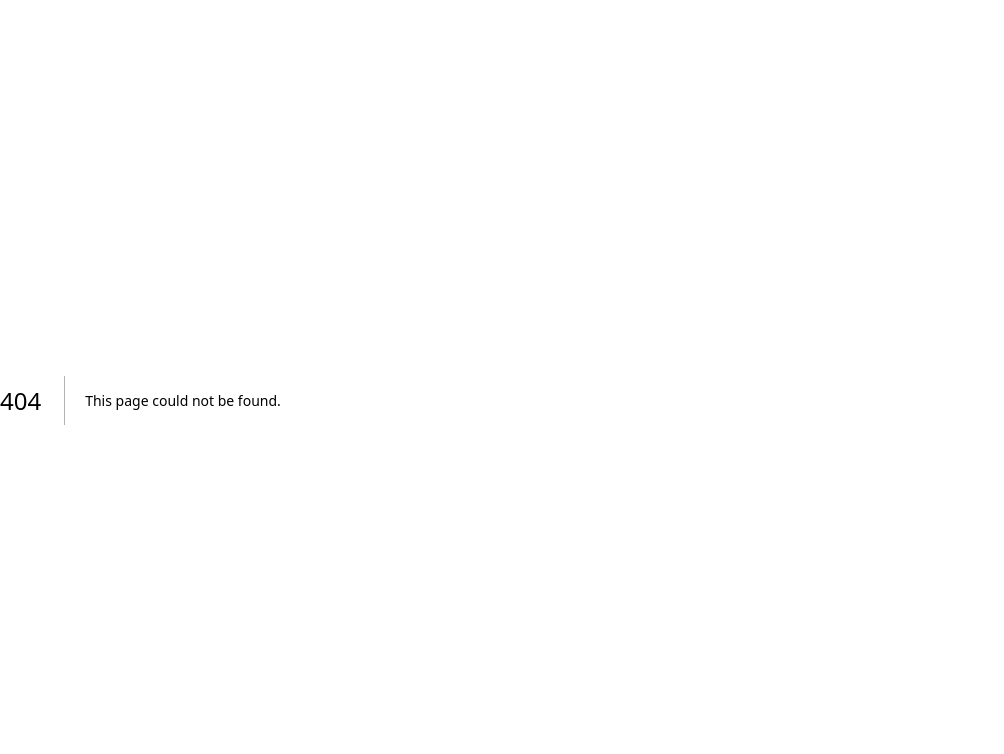
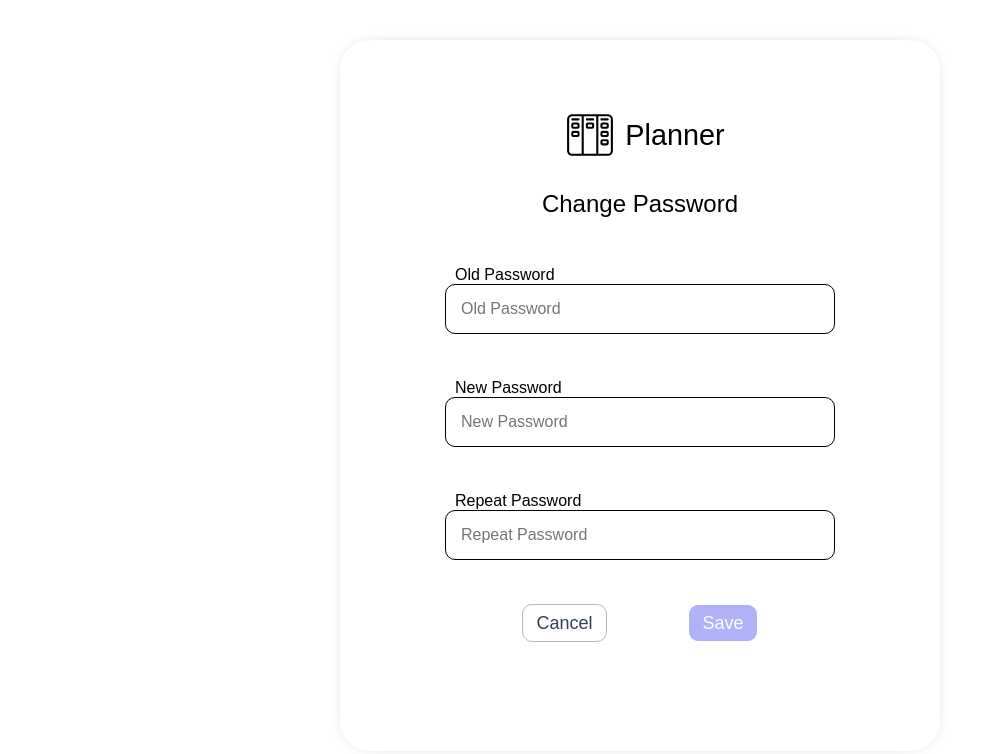
Before and after one commit to maninder56/Planner-Web-App, a Next.js app in the folder front-end/: page /profile/changepassword in a window 1280 px wide. Before the commit this address had no page. Shown: the top 754 px of the page, without its empty margins (0-1004 px from the left). Built offline with nearby package versions, Linux system fonts and the light colour scheme; no server answers.

Commit message:
Added password changed page

```diff
--- a/front-end/src/Services/userService.ts
+++ b/front-end/src/Services/userService.ts
@@ -30,7 +30,7 @@ export async function LogoutUserRequest() {
 }
 
 
-export async function ChangeUserPasswordRequest(oldPassword: string, newPassword: string) {
+export async function ChangeUserPasswordRequest(data: {oldPassword: string, newPassword: string}) {
     const subUrl = accountRoute + '/password';
     const request: RequestInit = {
         headers: {
@@ -39,8 +39,8 @@ export async function ChangeUserPasswordRequest(oldPassword: string, newPassword
         method: 'PATCH',
         credentials: 'include',
         body: JSON.stringify({
-            OldPassword: oldPassword,
-            NewPassword: newPassword,
+            OldPassword: data.oldPassword,
+            NewPassword: data.newPassword,
         }),
     };
 
--- a/front-end/src/Types/appRoutes.ts
+++ b/front-end/src/Types/appRoutes.ts
@@ -5,4 +5,4 @@ export type AppRoute =
     '/login'            |
     '/signup'           |
     '/profile'          |
-    '/changepassword'   ;
+    '/profile/changepassword'   ;
--- /dev/null
+++ b/front-end/src/app/profile/changepassword/components/passwordChangedDialogBox.tsx
@@ -0,0 +1,16 @@
+import HoverConfirmation from '@/Components/HoverConfirmation/hoverConfirmation';
+import { AppRoute } from '@/Types/appRoutes';
+import { permanentRedirect } from 'next/navigation';
+
+export default function PasswordchangedDialogBox() {
+    const logInRoute: AppRoute = '/login';
+    return (
+        <HoverConfirmation
+            title='Password changed successfully'
+            message='You password has been updated, please login with your new password.'
+            onConfirmName='Login'
+            onConfirm={() => {
+                permanentRedirect(logInRoute);
+            }} />
+    );
+}
--- /dev/null
+++ b/front-end/src/app/profile/changepassword/page.module.css
@@ -0,0 +1,36 @@
+
+
+.pageTitle {
+    margin-top: 30px;
+
+    font-size: 1.5rem;
+    text-align: center;
+}
+
+
+
+
+.formError {
+    margin-top: 10px;
+
+    min-height: 1.1rem;
+
+    font-size: 1rem;
+    text-align: center;
+    color: red;
+}
+
+
+.buttons {
+    display: flex;
+    justify-content: space-evenly;
+}
+
+
+
+
+@media (min-width: 600) {
+    .pageTitle {
+        font-size: 1.6rem;
+    }
+}
--- /dev/null
+++ b/front-end/src/app/profile/changepassword/page.tsx
@@ -0,0 +1,191 @@
+'use client'
+
+import FormInput from '@/Components/Inputs/formInput';
+import styles from './page.module.css';
+import Loading from '../loading';
+import { FormEvent, useEffect, useState } from 'react';
+import { useUserStore } from '@/Store/userStore';
+import { useBoardUIStore } from '@/app/dashboard/Store/boardUIStore';
+import { AppRoute } from '@/Types/appRoutes';
+import { ValidatePassword } from '@/Utilities/validations';
+import Button from '@/Components/Buttons/button';
+import { permanentRedirect } from 'next/navigation';
+import { ApiRequestWithRefreshTokenAttemptAndData } from '@/Services/ApiRequest';
+import { ChangeUserPasswordRequest } from '@/Services/userService';
+import PasswordchangedDialogBox from './components/passwordChangedDialogBox';
+import SessionExpired from '@/Components/Alert/SessionExpired/sessionExpired';
+
+interface errorsInterface {
+    oldPasswordError?: string;
+    newPasswordError?: string;
+    repeatNewPasswordError?: string;
+}
+
+
+export default function Page () {
+    const sessionExpired = useUserStore((state) => state.sessionExpired);
+    const setSessionExpired = useUserStore((state) => state.setSessionExpired);
+
+    const setActivePanel = useBoardUIStore((state) => state.setActivePanel);
+
+    const [oldPassword, setOldPassword] = useState('');
+    const [newPassword, setNewPassword] = useState('');
+    const [repeatNewPassword, setRepeatNewPassword] = useState('');
+
+    const [formErrors, setFormErrors] = useState<errorsInterface>({});
+    const [formSubmitError, setFormSubmitError] = useState('');
+    const [buttonsDisabled, setButtonsDisabled] = useState(false);
+    const [passwordChangedSuccessfully, setPasswordChangedSuccessfully] = useState(false);
+
+    const profileRoute: AppRoute = '/profile';
+
+    function validateOldPassword(value: string): string | undefined {
+        const valueTrimmed = value.trim();
+        if (valueTrimmed === '') {
+            return 'Old password is Required';
+        } else {
+            return undefined;
+        }
+    }
+
+    function validateNewPassword(value: string): string | undefined {
+        const valueTrimmed = value.trim();
+        if (valueTrimmed === '') {
+            return 'New password is Required';
+        } else if (!ValidatePassword(valueTrimmed)) {
+            return 'Your password is not strong, Please provide atleast 8 characters with number, capital and small letters';
+        } else {
+            return undefined;
+        }
+    }
+
+    function validateRepeatNewPassword(value: string): string | undefined {
+        const valueTrimmed = value.trim();
+        if (valueTrimmed === '') {
+            return 'Please Retype your new password';
+        } else if (valueTrimmed !== newPassword) {
+            return 'Password does not match';
+        } else {
+            return undefined;
+        }
+    }
+
+    function validateFormValues() {
+        const errors: errorsInterface = {};
+
+        const oldPasswordValidation = validateOldPassword(oldPassword);
+        if (oldPasswordValidation) {
+            errors.oldPasswordError = oldPasswordValidation;
+        }
+
+        const newPasswordValidation = validateNewPassword(newPassword);
+        if (newPasswordValidation) {
+            errors.newPasswordError = newPasswordValidation;
+        }
+
+        const repeatValidation = validateRepeatNewPassword(repeatNewPassword);
+        if (repeatValidation) {
+            errors.repeatNewPasswordError = repeatValidation;
+        }
+
+        setFormErrors(errors);
+        return Object.keys(errors).length === 0;
+    }
+
+    function disableSaveButton() {
+        const hasEmptyFields =
+            oldPassword === '' ||
+            newPassword === '' ||
+            repeatNewPassword === '';
+
+        if (hasEmptyFields) return true;
+
+        for(let value of Object.values(formErrors)) {
+            if (typeof(value) === 'string') {
+                return true;
+            }
+        }
+
+        return false;
+    }
+
+    async function handleSubmit(e: FormEvent) {
+        e.preventDefault();
+
+        if (!validateFormValues()) return;
+
+        setButtonsDisabled(true);
+
+        try {
+            const result = await ApiRequestWithRefreshTokenAttemptAndData(ChangeUserPasswordRequest,
+                { oldPassword: oldPassword, newPassword: newPassword});
+            if (result.ok) {
+                setPasswordChangedSuccessfully(true);
+            } else if (result.error === 'Unauthorized') {
+                setSessionExpired(true);
+            } else if (result.error === 'BadRequest') {
+                setFormSubmitError('Invalid password');
+            } else {
+                setFormSubmitError('Failed to update password, Please try again');
+            }
+        } finally {
+            setButtonsDisabled(false);
+        }
+    }
+
+    useEffect(() => {
+        setActivePanel('none');
+    }, []);
+
+    return (
+        <div className={styles.wrapper}>
+            <form onSubmit={handleSubmit}>
+                <header className={styles.pageTitle}>Change Password</header>
+                <div className={styles.formError}>{formSubmitError}</div>
+                <FormInput label='Old Password' placeholder='Old Password' maxLength={100} value={oldPassword}
+                    error={formErrors.oldPasswordError} type='password'
+                    setValue={(value) => {
+                        setOldPassword(value);
+                        const validationResult = validateOldPassword(value);
+                        if (validationResult !== undefined) {
+                            setFormErrors({...formErrors, oldPasswordError: validationResult});
+                        } else {
+                            setFormErrors({...formErrors, oldPasswordError: undefined});
+                        }
+                    }}/>
+                <FormInput label='New Password' placeholder='New Password' maxLength={100} value={newPassword}
+                    error={formErrors.newPasswordError} type='password'
+                    setValue={(value) => {
+                        setNewPassword(value);
+                        const validationResult = validateNewPassword(value);
+                        if (validationResult !== undefined) {
+                            setFormErrors({...formErrors, newPasswordError: validationResult});
+                        } else {
+                            setFormErrors({...formErrors, newPasswordError: undefined});
+                        }
+                    }}/>
+                <FormInput label='Repeat Password' placeholder='Repeat Password' maxLength={100} value={repeatNewPassword}
+                    error={formErrors.repeatNewPasswordError} type='password'
+                    setValue={(value) => {
+                        setRepeatNewPassword(value);
+                        const validationResult = validateRepeatNewPassword(value);
+                        if (validationResult !== undefined) {
+                            setFormErrors({...formErrors, repeatNewPasswordError: validationResult});
+                        } else {
+                            setFormErrors({...formErrors, repeatNewPasswordError: undefined});
+                        }
+                    }}/>
+                <div className={styles.buttons}>
+                    <Button name='Cancel' color='transparent-with-outline' disabled={buttonsDisabled} onClick={() => {
+                        permanentRedirect(profileRoute);
+                    }} />
+                    <button className={[styles.saveButton, 'button blue'].join(' ')} type='submit'
+                        disabled={buttonsDisabled || disableSaveButton()}
+                    >Save</button>
+                </div>
+            </form>
+            {sessionExpired && <SessionExpired />}
+            {passwordChangedSuccessfully && <PasswordchangedDialogBox /> }
+        </div>
+    );
+}
--- a/front-end/src/app/profile/page.tsx
+++ b/front-end/src/app/profile/page.tsx
@@ -36,7 +36,7 @@ export default function Page () {
     const [buttonsDisabled, setButtonsDisabled] = useState(false);
     const [showDeleteDialogBox, setShowDeleteDialogBox] = useState(false);
 
-    const changePasswordRoute: AppRoute = '/changepassword';
+    const changePasswordRoute: AppRoute = '/profile/changepassword';
     const dashboardRoute: AppRoute = '/dashboard';
 
     function validateFormValues() {
@@ -151,7 +151,9 @@ export default function Page () {
                     disabled={buttonsDisabled || userName.trim() === userData.name || userName.trim() === ''}
                 >Save</button>
                 <div className={styles.changePassword}>
-                    <Button name='Change Password' color='blue' disabled={buttonsDisabled} onClick={() => { }} />
+                    <Button name='Change Password' color='blue' disabled={buttonsDisabled} onClick={() => {
+                        permanentRedirect(changePasswordRoute);
+                     }} />
                 </div>
                 <div className={styles.deleteAccount}>
                     <Button name='Delete Account' color='red' disabled={buttonsDisabled} onClick={() => setShowDeleteDialogBox(true)} />
```
